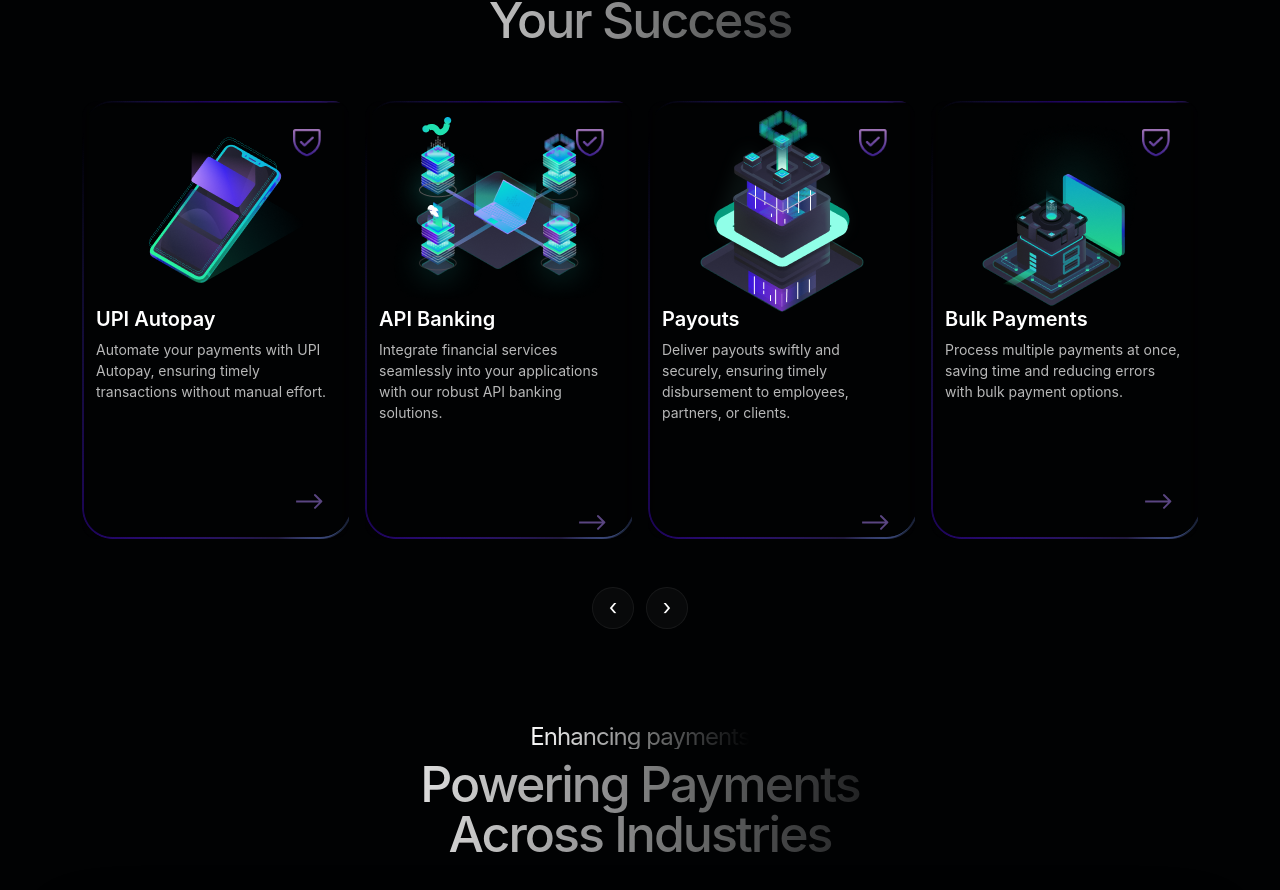
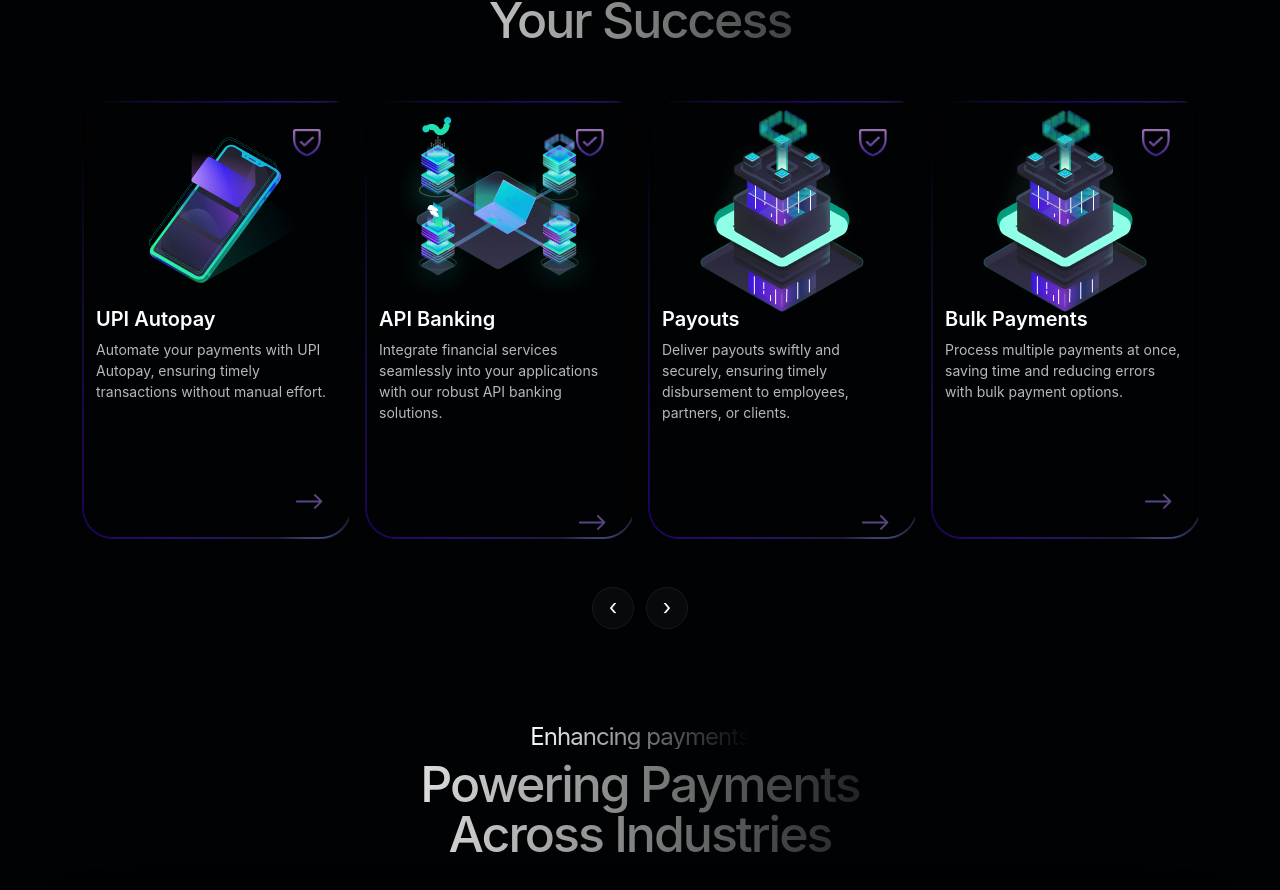
Before and after one commit to darshanjayaram/Uzopay, a React (Vite) app: page / in a window 1280 px wide. Shown: the part 5175-6065 px from the top of the page. Built offline with nearby package versions, Linux system fonts and the light colour scheme.

Commit message:
Update Expertise.jsx

```diff
--- a/src/Components/Expertise.jsx
+++ b/src/Components/Expertise.jsx
@@ -3,6 +3,9 @@
 import "../Css/Expertise.css";
 import shield from "../assets/Shield.png";
 import expertise1 from "../assets/expertise-1.png"
+import expertise2 from "../assets/expertise-2.png"
+import expertise3 from "../assets/expertise-3.png"
+import expertise4 from "../assets/expertise-3.png"
 
 export default function Expertise() {
     const cards = [
@@ -14,37 +17,37 @@
         {
             title: "API Banking",
             body: "Integrate financial services seamlessly into your applications with our robust API banking solutions.",
-            image: "/src/assets/expertise-2.png",
+            image: expertise2,
         },
         {
             title: "Payouts",
             body: "Deliver payouts swiftly and securely, ensuring timely disbursement to employees, partners, or clients.",
-            image: "/src/assets/expertise-3.png",
+            image: expertise3,
         },
         {
             title: "Bulk Payments",
             body: "Process multiple payments at once, saving time and reducing errors with bulk payment options.",
-            image: "/src/assets/expertise-4.png",
+            image: expertise4,
         },
         {
             title: "Bulk Payments",
             body: "Process multiple payments at once, saving time and reducing errors with bulk payment options.",
-            image: "/src/assets/expertise-4.png",
+            image: expertise4,
         },
         {
             title: "Payouts",
             body: "Deliver payouts swiftly and securely, ensuring timely disbursement to employees, partners, or clients.",
-            image: "/src/assets/expertise-3.png",
+            image: expertise3,
         },
         {
             title: "API Banking",
             body: "Integrate financial services seamlessly into your applications with our robust API banking solutions.",
-            image: "/src/assets/expertise-2.png",
+            image: expertise2,
         },
         {
             title: "Bulk Payments",
             body: "Process multiple payments at once, saving time and reducing errors with bulk payment options.",
-            image: "/src/assets/expertise-4.png",
+            image: expertise1,
         },
     ];
 
```
